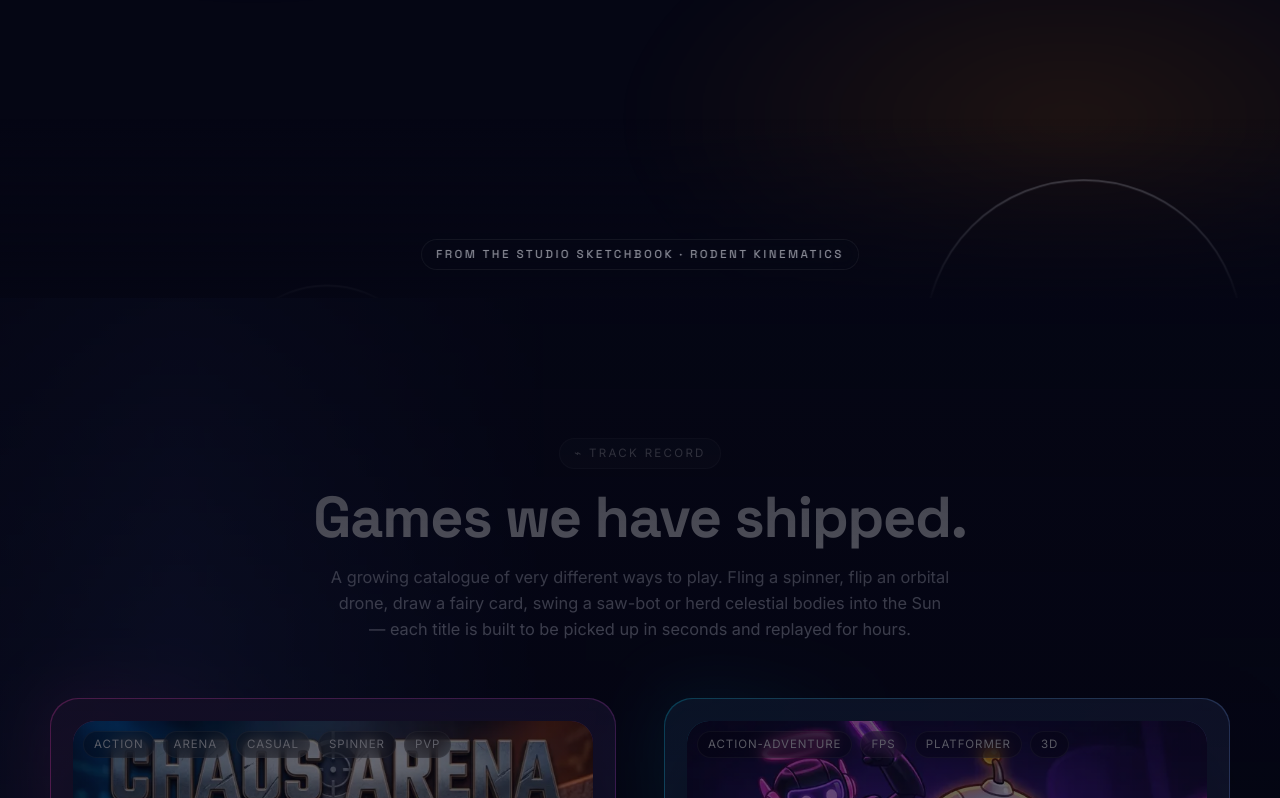
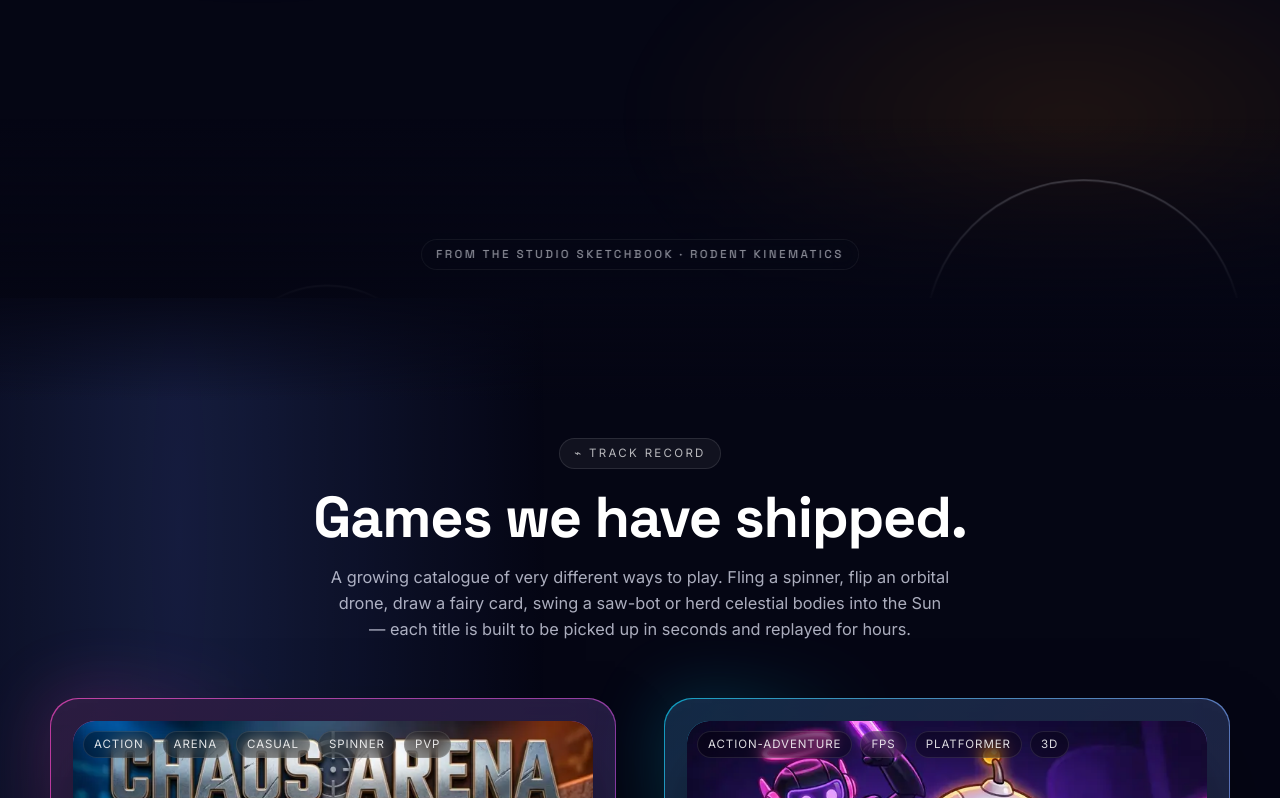
Before and after one commit to konstantinsteinmiller/hyperg8, a Vue app: page / in a window 1280 px wide. Shown: the part 1190-1988 px from the top of the page. Built offline with nearby package versions, Linux system fonts and the light colour scheme.

Commit message:
- restructure games

```diff
--- a/src/components/GamesSection.vue
+++ b/src/components/GamesSection.vue
@@ -34,7 +34,8 @@ useParallax(bgRef, 0.18)
     position: absolute;
     left: 0;
     right: 0;
-    height: 16%;
+    /* fixed, not %: the section grows with every game and a % fade swallowed the first row */
+    height: clamp(60px, 8vw, 120px);
     pointer-events: none;
     z-index: 2;
   }
```
